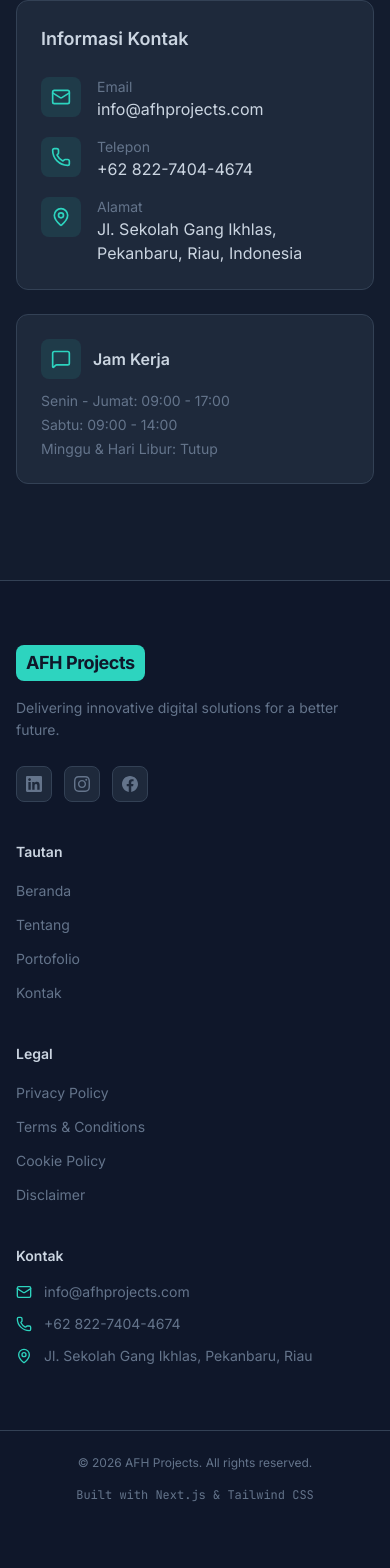
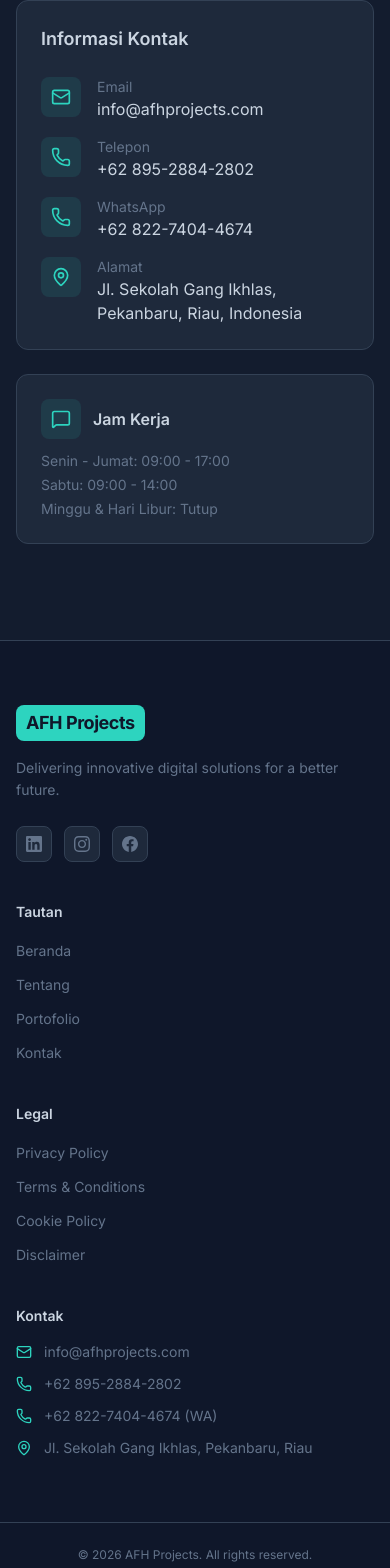
Before and after one commit to fharahap85/afh-projects, a Next.js app: page /contact in a window 390 px wide. Shown: the part 1101-2669 px from the top of the page. Before the commit the page ends 2628 px from the top, so only its background shows below. Built offline with nearby package versions, Linux system fonts and the light colour scheme.

Commit message:
fix LinkedIn URL, restore old phone, add WhatsApp

```diff
--- a/components/Footer.js
+++ b/components/Footer.js
@@ -42,7 +42,7 @@ export default function Footer() {
             </p>
             <div className="flex items-center gap-3">
               <a
-                href="https://www.linkedin.com/in/lukman-nul-hakim-059491196/"
+                href="https://www.linkedin.com/in/abdullah-fikri-harahap-916704110/"
                 target="_blank"
                 rel="noopener noreferrer"
                 className="w-9 h-9 rounded-lg bg-card-bg border border-card-border flex items-center justify-center text-muted hover:text-accent hover:border-accent/40 transition-colors"
@@ -133,8 +133,14 @@ export default function Footer() {
               </li>
               <li className="flex items-start gap-3">
                 <Phone className="w-4 h-4 text-accent mt-0.5 flex-shrink-0" />
-                <a href="tel:+6282274044674" className="text-sm text-muted hover:text-accent transition-colors">
-                  +62 822-7404-4674
+                <a href="tel:+6289528842802" className="text-sm text-muted hover:text-accent transition-colors">
+                  +62 895-2884-2802
+                </a>
+              </li>
+              <li className="flex items-start gap-3">
+                <Phone className="w-4 h-4 text-accent mt-0.5 flex-shrink-0" />
+                <a href="https://wa.me/6282274044674" target="_blank" rel="noopener noreferrer" className="text-sm text-muted hover:text-accent transition-colors">
+                  +62 822-7404-4674 (WA)
                 </a>
               </li>
               <li className="flex items-start gap-3">
--- a/locales/en/common.json
+++ b/locales/en/common.json
@@ -290,7 +290,7 @@
     "contact_us": {
       "title": "Contact Us",
       "content": "If you have any questions about these Terms and Conditions, You can contact us:",
-      "phone": "By phone: 082274044674"
+      "phone": "By phone: 089528842802"
     }
   },
   "privacy_title": "Privacy Policy | AFH Projects",
@@ -409,7 +409,7 @@
     "contact_us": {
       "title": "Contact Us",
       "content": "If you have any questions about this Privacy Policy, You can contact us:",
-      "phone": "By phone: 082274044674"
+      "phone": "By phone: 089528842802"
     }
   },
   "cookies_title": "Cookies Policy | AFH Projects",
@@ -463,7 +463,7 @@
     "contact_us": {
       "title": "Contact Us",
       "content": "If you have any questions about this Cookies Policy, You can contact us:",
-      "phone": "By phone: 082274044674"
+      "phone": "By phone: 089528842802"
     }
   },
   "disclaimer_title": "Disclaimer | AFH Projects",
@@ -512,7 +512,7 @@
     "contact_us": {
       "title": "Contact Us",
       "content": "If you have any questions about this Disclaimer, You can contact us:",
-      "phone": "By phone: 082274044674"
+      "phone": "By phone: 089528842802"
     }
   }
 }
--- a/locales/id/common.json
+++ b/locales/id/common.json
@@ -290,7 +290,7 @@
     "contact_us": {
       "title": "Hubungi Kami",
       "content": "Jika Anda memiliki pertanyaan tentang Syarat dan Ketentuan ini, Anda dapat menghubungi kami:",
-      "phone": "Melalui telepon: 082274044674"
+      "phone": "Melalui telepon: 089528842802"
     }
   },
   "privacy_title": "Kebijakan Privasi | AFH Projects",
@@ -409,7 +409,7 @@
     "contact_us": {
       "title": "Hubungi Kami",
       "content": "Jika Anda memiliki pertanyaan tentang Kebijakan Privasi ini, Anda dapat menghubungi kami:",
-      "phone": "Melalui telepon: 082274044674"
+      "phone": "Melalui telepon: 089528842802"
     }
   },
   "cookies_title": "Kebijakan Cookies | AFH Projects",
@@ -463,7 +463,7 @@
     "contact_us": {
       "title": "Hubungi Kami",
       "content": "Jika Anda memiliki pertanyaan tentang Kebijakan Cookies ini, Anda dapat menghubungi kami:",
-      "phone": "Melalui telepon: 082274044674"
+      "phone": "Melalui telepon: 089528842802"
     }
   },
   "disclaimer_title": "Penafian | AFH Projects",
@@ -512,7 +512,7 @@
     "contact_us": {
       "title": "Hubungi Kami",
       "content": "Jika Anda memiliki pertanyaan tentang Penafian ini, Anda dapat menghubungi kami:",
-      "phone": "Melalui telepon: 082274044674"
+      "phone": "Melalui telepon: 089528842802"
     }
   }
 }
--- a/pages/contact.js
+++ b/pages/contact.js
@@ -147,7 +147,19 @@ export default function Contact() {
                       <p className="text-sm text-muted">
                         {locale === "id" ? "Telepon" : "Phone"}
                       </p>
-                      <a href="tel:+6282274044674" className="text-foreground hover:text-accent transition-colors">
+                      <a href="tel:+6289528842802" className="text-foreground hover:text-accent transition-colors">
+                        +62 895-2884-2802
+                      </a>
+                    </div>
+                  </div>
+
+                  <div className="flex items-start gap-4">
+                    <div className="w-10 h-10 rounded-lg bg-accent/10 flex items-center justify-center flex-shrink-0">
+                      <Phone className="w-5 h-5 text-accent" />
+                    </div>
+                    <div>
+                      <p className="text-sm text-muted">WhatsApp</p>
+                      <a href="https://wa.me/6282274044674" target="_blank" rel="noopener noreferrer" className="text-foreground hover:text-accent transition-colors">
                         +62 822-7404-4674
                       </a>
                     </div>
```
